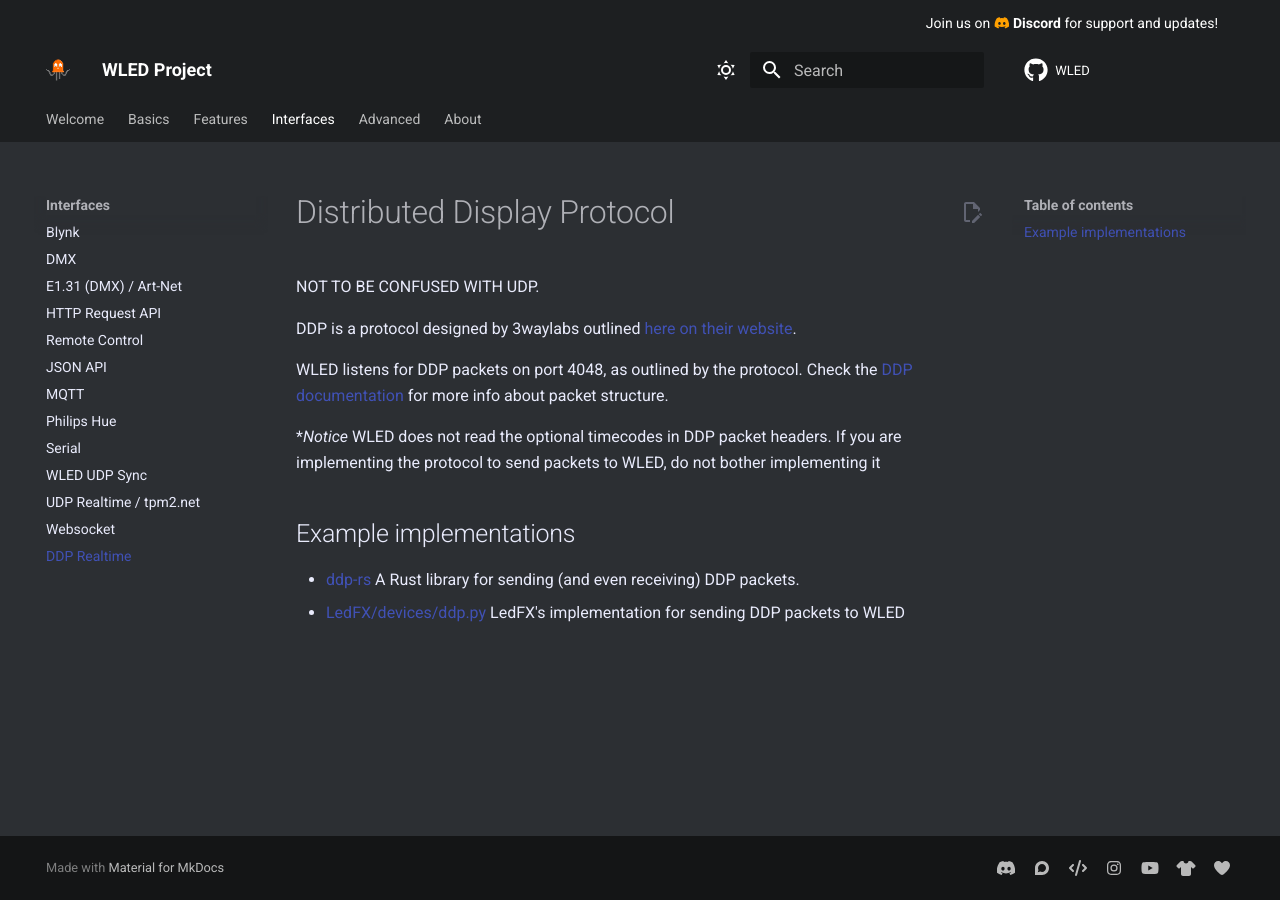
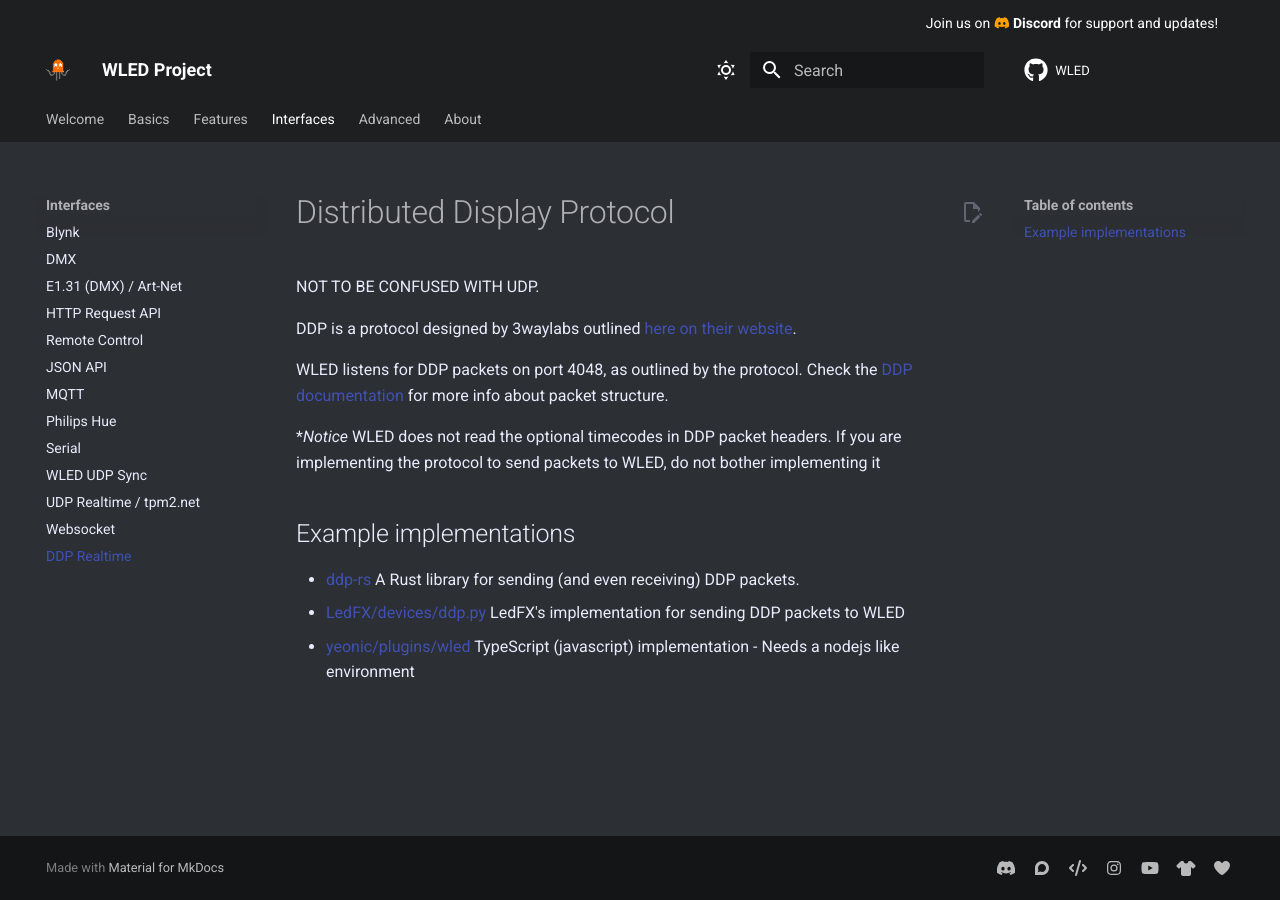
Before and after one commit to Aircoookie/WLED-Docs, an MkDocs documentation site: the page built from docs/interfaces/ddp.md, in a window 1280 px wide. Built offline with MkDocs 1.6.1 and Material for MkDocs 9.7.7, drawn with Linux system fonts in a browser that asks for light colours; comment, search, counter and statistics services are not loaded.

Commit message:
Add DDP example for TypeScript
I have successfully created a DDP implementation in TypeScript (javascript)
https://github.com/YeonV/yeonic/blob/main/src/plugins/wled.ts#L51

Please note:
you need to be in some kind of a nodeJs environment
since UDP/DDP is not available in browser environment

works "natively" on:
Desktop (through electron): Windows + Mac + (Linux untested)
Mobile (through capacitor): Android + iOS

```diff
--- a/docs/interfaces/ddp.md
+++ b/docs/interfaces/ddp.md
@@ -22,3 +22,4 @@
 
  - [ddp-rs](https://github.com/coral/ddp-rs) A Rust library for sending (and even receiving) DDP packets.
  - [LedFX/devices/ddp.py](https://github.com/LedFx/LedFx/blob/main/ledfx/devices/ddp.py) LedFX's implementation for sending DDP packets to WLED
+ - [yeonic/plugins/wled](https://github.com/YeonV/yeonic/blob/main/src/plugins/wled.ts#L51) TypeScript (javascript) implementation - Needs a nodejs like environment
```
